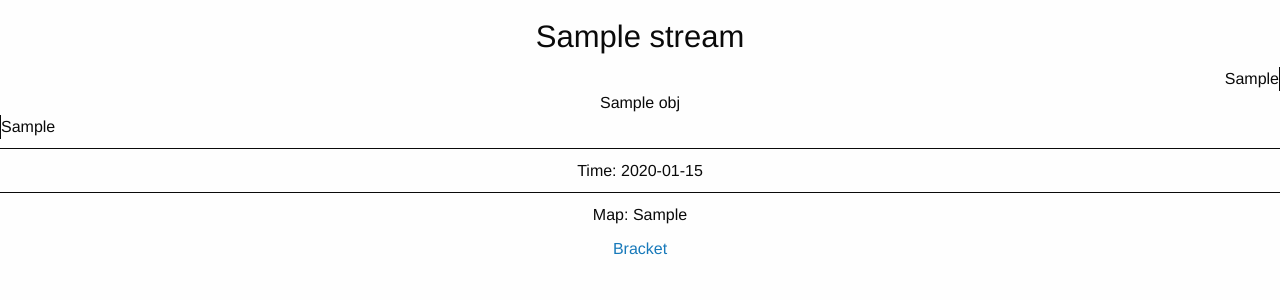
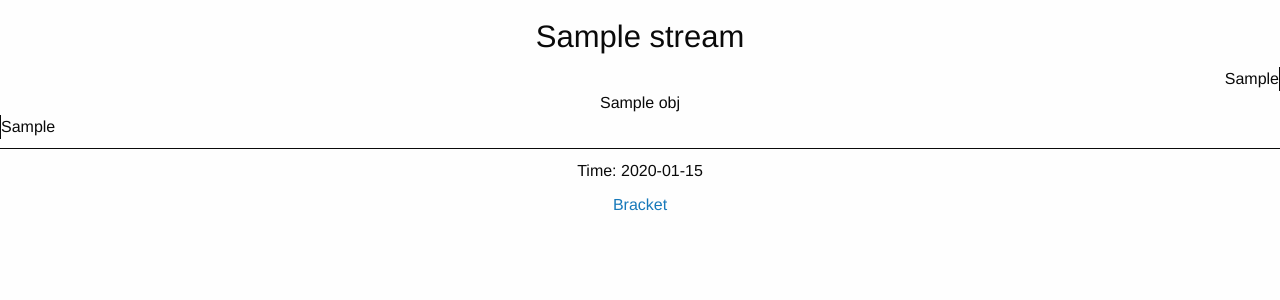
Before and after one commit to atkaiser/sc2livescores, a Django app: template sc2game/templates/sc2game/stream.html in a window 1280 px wide. Shown: the part 107-407 px from the top of the page. Run offline with Django 3.2, Linux system fonts and the light colour scheme; tables that the repository leaves empty hold one stand-in row (values such as "Sample post"); the template is opened without the code that fills it: values that come from a table or form of the project are taken from there, most other values are stand-ins (such as "Sample title", 1, 10 or a date in 2020); some libraries are stand-ins or nearby versions.

Commit message:
Removing map from template

```diff
--- a/sc2game/templates/sc2game/stream.html
+++ b/sc2game/templates/sc2game/stream.html
@@ -53,21 +53,6 @@
         Time: {{ game.current_time }}
     </div>
     <div class="row">
-        <div class="small-4 columns spacer"></div>
-        <div class="small-4 columns spacer bottom-line"></div>
-        <div class="small-4 spacer columns"></div>
-    </div>
-    <div class="row">
-        <div class="small-12 text-center spacer">
-        </div>
-    </div>
-</div>
-
-<div class="row">
-    <div class="small-3 small-centered text-center columns">
-        Map: {{ game.on_map }}
-    </div>
-    <div class="row">
         <div class="small-12 text-center spacer">
         </div>
     </div>
```
